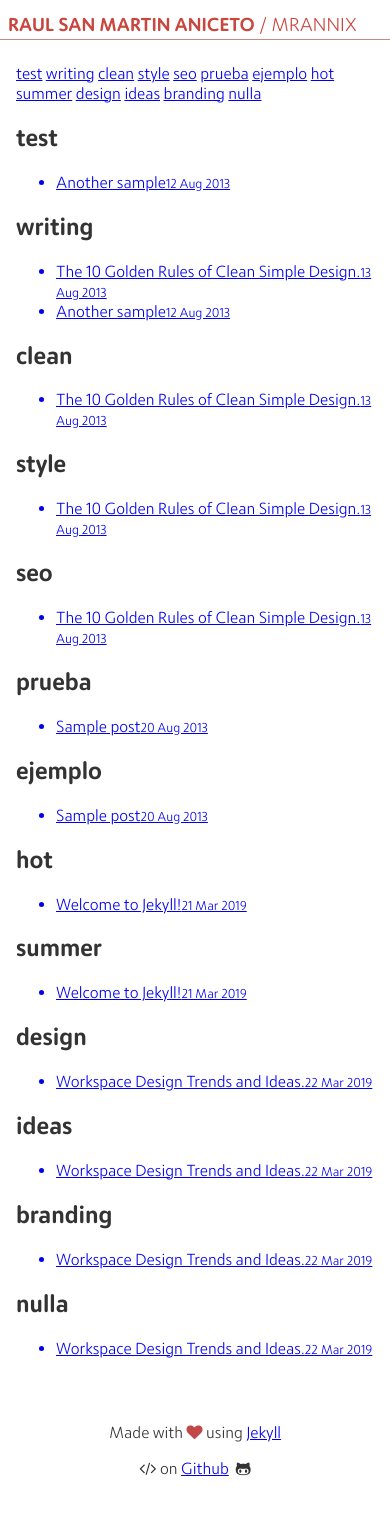
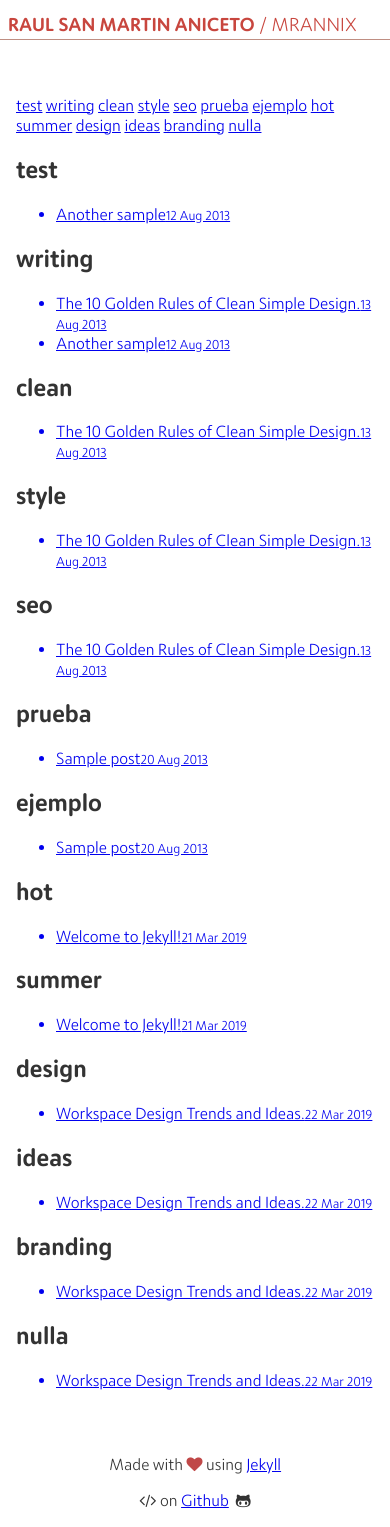
Before and after one commit to MrAnnix/MrAnnix.github.io, a Jekyll site: the page built from archive.html, in a window 390 px wide. Built offline with Jekyll 4.4.1, drawn with Linux system fonts in a browser that asks for light colours; before the commit the page ends 1495 px from its top, so only the background shows below that.

Commit message:
Update _common.scss

```diff
--- a/_sass/_common.scss
+++ b/_sass/_common.scss
@@ -425,6 +425,21 @@
     }
 }
 
+@media screen and (max-width: 540px) {
+    .blog-tags {
+        padding-top:2rem
+    }
+}
+
+.post .tags-cloud {
+
+}
+
+.post .tags-cloud a {
+    color: #c8463e;
+
+}
+
 @charset "UTF-8";.post {
     padding-top: 3rem;
     padding-bottom: 8rem;
```
